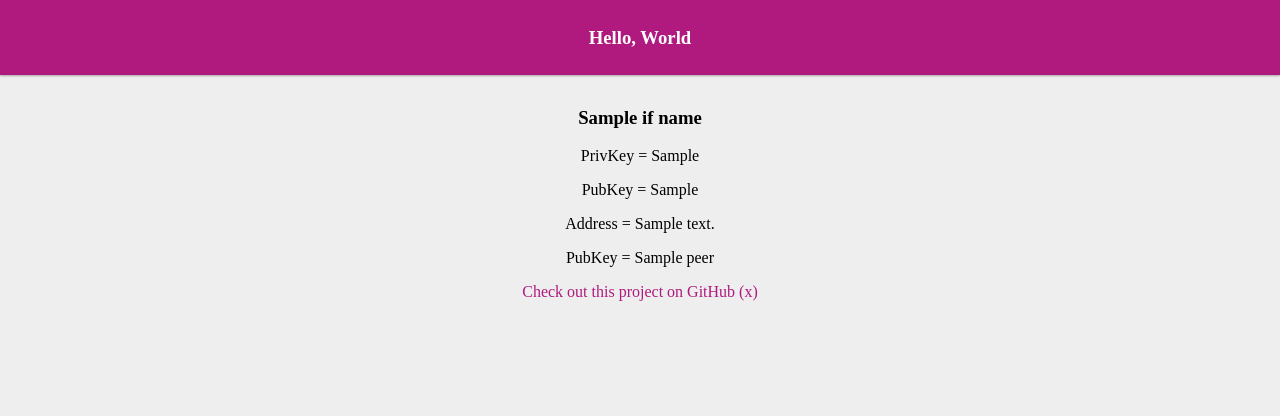
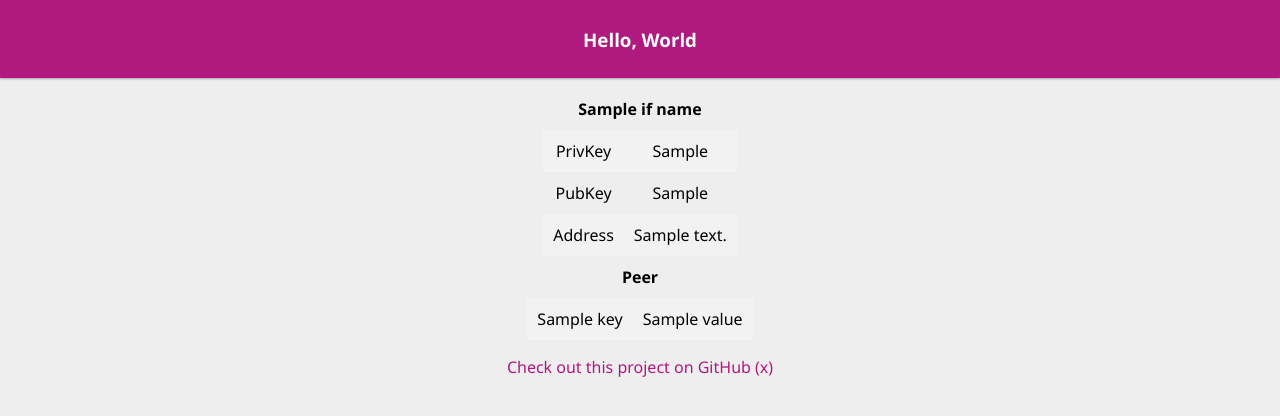
Before and after one commit to galenguyer/wireguard_panel, a Flask app: template demo/templates/home.html in a window 1280 px wide. Shown: the top 416 px of the page. Run offline with Flask 2, Linux system fonts and the light colour scheme; the template is opened without the code that fills it: most values are stand-ins (such as "Sample title", 1, 10 or a date in 2020).

Commit message:
table and style all the stuffs

```diff
--- a/demo/static/style.css
+++ b/demo/static/style.css
@@ -2,6 +2,22 @@ body {
     background-color: #eee;
     text-align: center;
     padding-top: 80px;
+    font-family: 'Segoe UI', Tahoma, Geneva, Verdana, sans-serif;
+}
+
+table {
+    margin-left:auto;
+    margin-right:auto;
+    border-collapse: collapse;
+    background-color: #eee;
+    border-radius: 12px;
+    border: 0px;
+}
+
+tr:nth-child(even) {background-color: #f2f2f2;}
+
+th, td {
+    padding: 10px;
 }
 
 .top {
--- a/demo/templates/home.html
+++ b/demo/templates/home.html
@@ -11,16 +11,35 @@
         <div class="top">
             <h3>Hello, World</h3>
         </div>
-        <div id="interface">
-            <h3>{{ if_name }}</h3>
-            <p>PrivKey = {{ interface['PrivateKey'] }}</p>
-            <p>PubKey = {{ interface['PublicKey'] }}</p>
-            <p>Address = {{ interface['Address'] }}</p>
-        </div>
+        <table id="interface">
+            <tr>
+                <th colspan="2">{{ if_name }}</th>
+            </tr>
+            <tr>
+                <td>PrivKey</td>
+                <td>{{ interface['PrivateKey'] }}</td>
+            </tr>
+            <tr>
+                <td>PubKey</td>
+                <td>{{ interface['PublicKey'] }}</td>
+            </tr>
+            <tr>
+                <td>Address</td>
+                <td>{{ interface['Address'] }}</td>
+            </tr>
+        </table>
         {% for peer in peers %}
-        <div class="peer">
-            <p>PubKey = {{ peer | string }}</p>
-        </div>
+        <table class="peer">
+            <tr>
+                <th colspan="2">Peer</th>
+            </tr>
+            {% for key, value in peer.items() %}
+                <tr>
+                    <td>{{ key }}</td>
+                    <td>{{ value }}</td>
+                </tr>
+            {% endfor %}
+        </table>
         {% endfor %}
         {% if commit_hash %}
         <div class="git">
```
